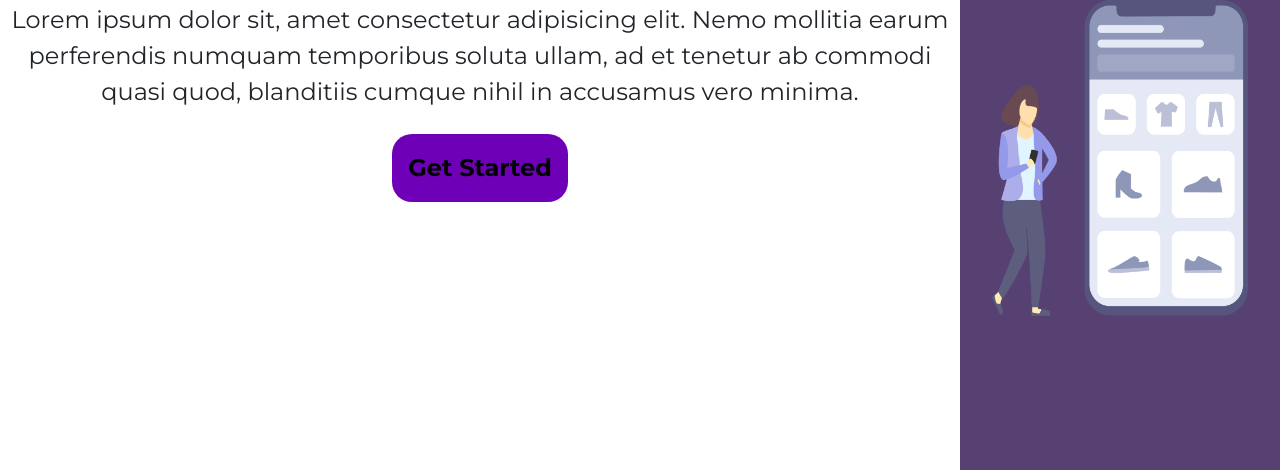
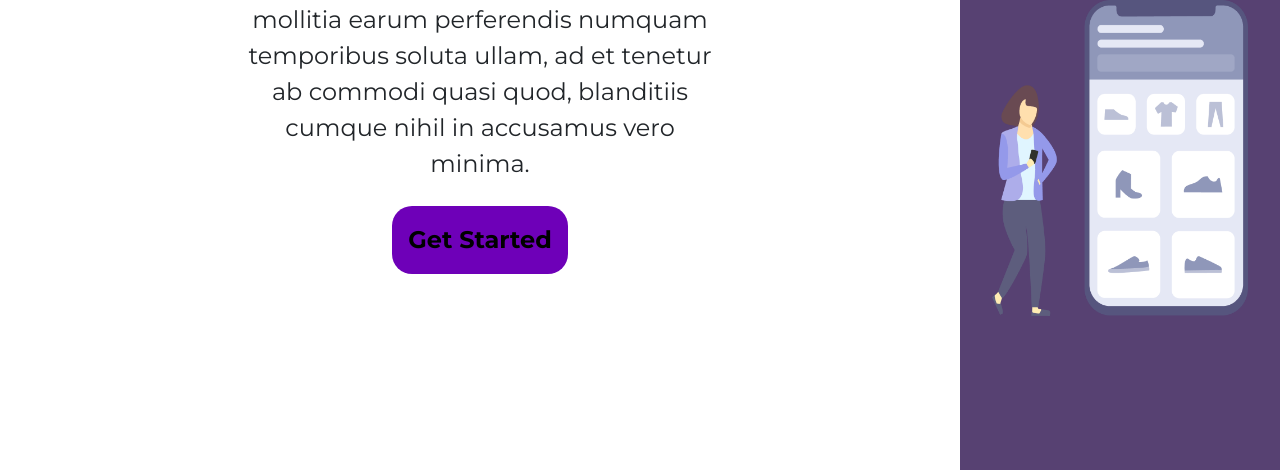
Before and after one commit to ErikBdaSilva20/Easy-Shopping, a plain HTML site: page index.html in a window 1280 px wide. Shown: the part 330-800 px from the top of the page. Drawn offline with nearby package versions, Linux system fonts and the light colour scheme.

Commit message:
Ajuste do width no lorem

```diff
--- a/index.html
+++ b/index.html
@@ -15,7 +15,7 @@
 
         <div class="First col-12 col-md-9 d-flex flex-column justify-content-center align-items-center fs-4">
             <h1 class="text-center w-auto">Easy Shopping Via Mobile</h1>
-            <p class="text-center p-2 w-auto">Lorem ipsum dolor sit, amet consectetur adipisicing elit. Nemo mollitia earum
+            <p class="text-center p-2 w-50">Lorem ipsum dolor sit, amet consectetur adipisicing elit. Nemo mollitia earum
                 perferendis numquam temporibus soluta ullam, ad et tenetur ab commodi quasi quod, blanditiis cumque nihil
                 in accusamus vero minima.</p>
             <button class="startedButton mx-auto p-3 fs-4 fw-bold w-auto">Get Started</button>
```
